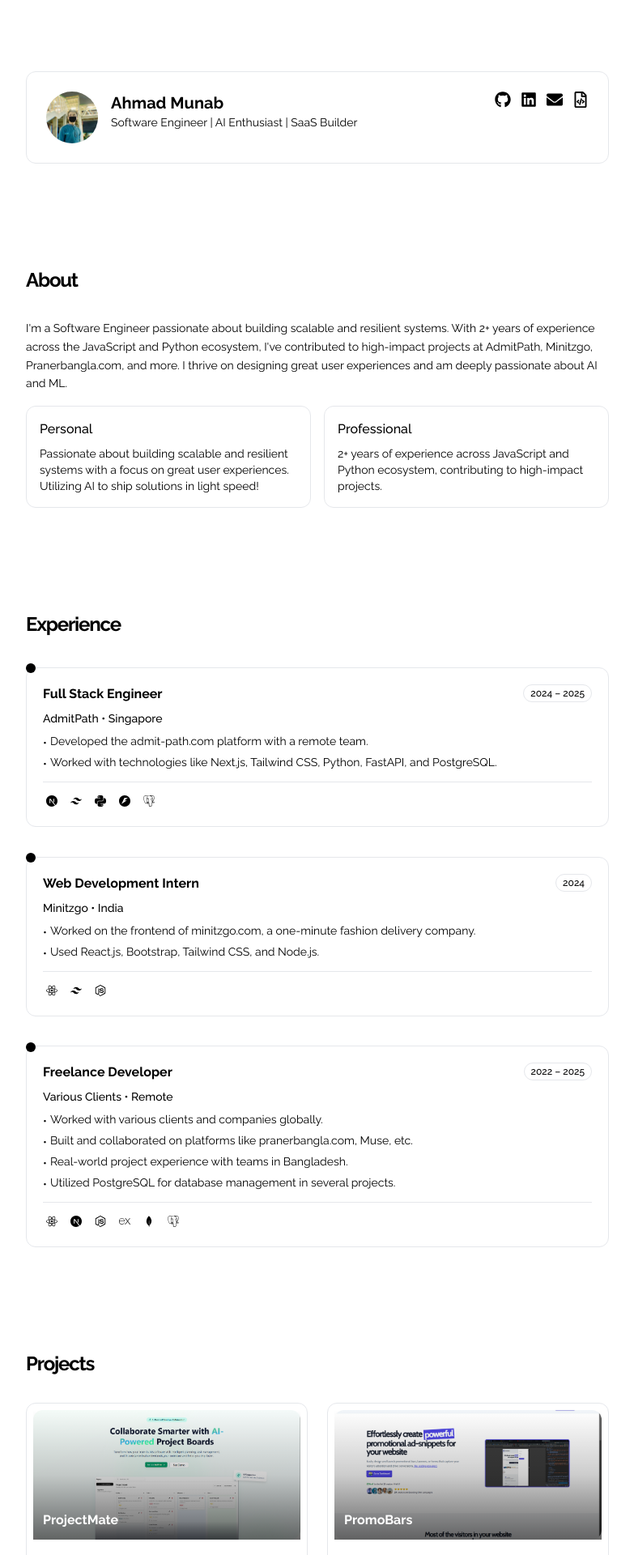
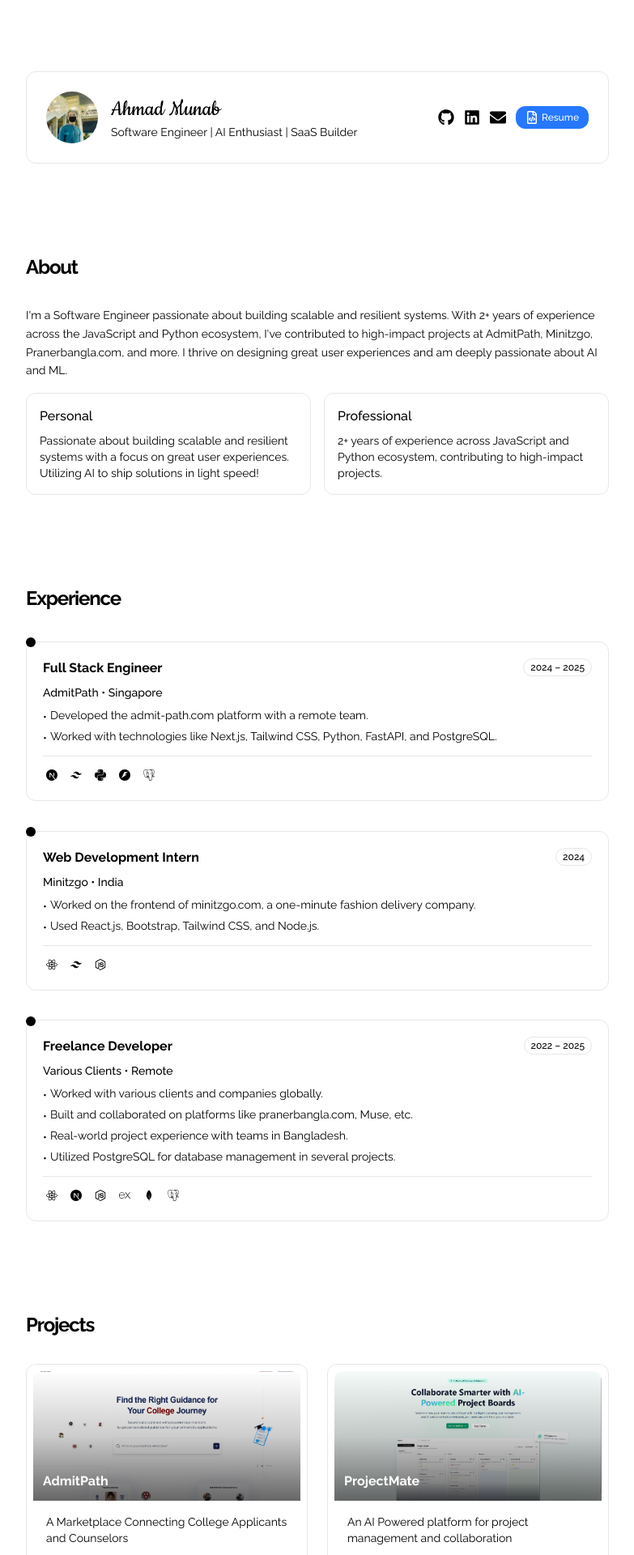
Before and after one commit to Ahmad-Munab/portfolio-v3, a Next.js app: page / in a window 1280 px wide. Shown: the part 40-1960 px from the top of the page at 81% size, without its empty margins (248-1031 px from the left). Built offline with nearby package versions, Linux system fonts and the light colour scheme.

Commit message:
fonts changed styles

```diff
--- a/src/app/page.tsx
+++ b/src/app/page.tsx
@@ -88,7 +88,7 @@ export default function Home() {
         ))}
       </div>
 
-      <main className="lg:py-32 sm:py-24 py-12 lg:space-y-32 sm:space-y-24 space-y-16">
+      <main className="lg:py-32 sm:py-24 py-12 lg:space-y-28 sm:space-y-24 space-y-16">
         <HeroSection />
         <AboutSection />
         <ExperienceSection />
--- a/src/components/footer.tsx
+++ b/src/components/footer.tsx
@@ -20,11 +20,11 @@ export function Footer() {
             viewport={{ once: true }}
             transition={{ duration: 0.5 }}
           >
-            Ahmad<span className="text-[#3b82f6]">.</span>
+            Ahmad<span className="text-[#3b82f6] text-2xl">.</span>
           </motion.h2>
 
           <motion.div
-            className="flex gap-3"
+            className="flex items-center gap-3"
             initial={{ opacity: 0, y: 20 }}
             whileInView={{ opacity: 1, y: 0 }}
             viewport={{ once: true }}
@@ -34,7 +34,7 @@ export function Footer() {
               href={about.social.github}
               target="_blank"
               rel="noopener noreferrer"
-              className="p-2 rounded-full hover:text-[#3b82f6] transition-colors"
+              className="rounded-full hover:text-[#3b82f6] transition-colors"
               whileHover={{ y: -2 }}
               whileTap={{ y: 0 }}
             >
@@ -44,7 +44,7 @@ export function Footer() {
               href={about.social.linkedin}
               target="_blank"
               rel="noopener noreferrer"
-              className="p-2 rounded-full hover:text-[#3b82f6] transition-colors"
+              className="rounded-full hover:text-[#3b82f6] transition-colors"
               whileHover={{ y: -2 }}
               whileTap={{ y: 0 }}
             >
@@ -52,7 +52,7 @@ export function Footer() {
             </motion.a>
             <motion.a
               href={`mailto:${about.email}`}
-              className="p-2 rounded-full hover:text-[#3b82f6] transition-colors"
+              className="rounded-full hover:text-[#3b82f6] transition-colors"
               whileHover={{ y: -2 }}
               whileTap={{ y: 0 }}
             >
@@ -61,11 +61,12 @@ export function Footer() {
             <motion.a
               href="/Resume.pdf"
               download
-              className="p-2 rounded-full hover:text-[#3b82f6] transition-colors"
+              className="flex items-center gap-1 px-3 py-1.5 bg-[#2578ff] text-white rounded-xl hover:bg-[#205fe7] transition-colors"
               whileHover={{ y: -2 }}
               whileTap={{ y: 0 }}
             >
               <FaRegFileCode size={16} />
+              <span className="text-xs font-medium">Resume</span>
             </motion.a>
           </motion.div>
         </div>
--- a/src/components/hero-section.tsx
+++ b/src/components/hero-section.tsx
@@ -7,6 +7,13 @@ import {
 } from "react-icons/fa";
 import { motion } from "framer-motion";
 import Image from "next/image";
+import { cn } from "@/lib/utils";
+import { Cookie } from "next/font/google";
+
+const CookieFont = Cookie({
+  weight: "400",
+  subsets: ["latin"],
+});
 
 export function HeroSection() {
   return (
@@ -24,7 +31,7 @@ export function HeroSection() {
             animate={{ opacity: 1, scale: 1 }}
             transition={{ delay: 0.2, duration: 0.5 }}
           >
-            <div className="flex flex-col sm:flex-row items-center sm:items-start gap-4">
+            <div className="flex flex-col sm:flex-row items-center gap-4">
               <div className="rounded-full overflow-hidden w-16 h-16">
                 <Image
                   src="/Picture.jpg"
@@ -34,11 +41,13 @@ export function HeroSection() {
                   height={64}
                 />
               </div>
-              <div className="text-center sm:text-left">
-                <h1 className="text-xl font-bold">{about.name}</h1>
+              <div className="text-center my-auto sm:text-left">
+                <h1 className={cn("text-3xl font-bold", CookieFont.className)}>
+                  {about.name}
+                </h1>
                 <p className="text-sm text-foreground/70">{about.title}</p>
               </div>
-              <div className="mt-4 sm:mt-0 sm:ml-auto flex gap-3">
+              <div className="mt-4 sm:mt-0 sm:ml-auto flex items-center gap-3">
                 <motion.a
                   href={about.social.github}
                   target="_blank"
@@ -70,11 +79,12 @@ export function HeroSection() {
                 <motion.a
                   href="/Resume.pdf"
                   download
-                  className="text-foreground/80 hover:text-[#3b82f6] transition-colors"
+                  className="flex items-center gap-1 px-3 py-1.5 bg-[#2578ff] text-white rounded-xl hover:bg-[#205fe7] transition-colors"
                   whileHover={{ y: -2 }}
                   whileTap={{ y: 0 }}
                 >
-                  <FaRegFileCode size={20} />
+                  <FaRegFileCode size={16} />
+                  <span className="text-xs font-medium">Resume</span>
                 </motion.a>
               </div>
             </div>
--- a/src/data/portfolio.ts
+++ b/src/data/portfolio.ts
@@ -26,6 +26,13 @@ import {
 } from "react-icons/si";
 
 export const projects = [
+  {
+    title: "AdmitPath",
+    url: "https://admit-path.com",
+    image: "/project-images/admit-path.png",
+    description: "A Marketplace Connecting College Applicants and Counselors",
+    tech: [SiNextdotjs, SiTailwindcss, SiPython, SiFastapi, SiPostgresql, SiSupabase],
+  },
   {
     title: "ProjectMate",
     url: "https://project-mate-develop.vercel.app",
@@ -113,19 +120,19 @@ export const skills = [
   {
     category: "Frontend",
     items: [
-      { name: "Next.js", icon: SiNextdotjs, color: "#000000" },
+      { name: "Next.js", icon: SiNextdotjs, color: "#FFFFFF" },
       { name: "React.js", icon: SiReact, color: "#61DAFB" },
       { name: "Tailwind CSS", icon: SiTailwindcss, color: "#06B6D4" },
       { name: "Bootstrap", icon: SiBootstrap, color: "#7952B3" },
-      { name: "shadcn UI", icon: LuComponent, color: "#000000" },
-      { name: "Aceternity UI", icon: MdAnimation, color: "#000000" }
+      { name: "shadcn UI", icon: LuComponent, color: "#FFFFFF" },
+      { name: "Aceternity UI", icon: MdAnimation, color: "#FFFFFF" }
     ]
   },
   {
     category: "Backend",
     items: [
       { name: "Node.js", icon: SiNodedotjs, color: "#339933" },
-      { name: "Express.js", icon: SiExpress, color: "#000000" },
+      { name: "Express.js", icon: SiExpress, color: "#339933" },
       { name: "FastAPI", icon: SiFastapi, color: "#009688" }
     ]
   },
@@ -143,14 +150,14 @@ export const skills = [
       { name: "Docker", icon: SiDocker, color: "#2496ED" },
       { name: "Cloudflare", icon: SiCloudflare, color: "#F38020" },
       { name: "Git", icon: SiGit, color: "#F05032" },
-      { name: "GitHub", icon: SiGithub, color: "#000000" }
+      { name: "GitHub", icon: SiGithub, color: "#FFFFFF" }
     ]
   },
   {
     category: "AI",
     items: [
-      { name: "Groq", icon: RiRobot2Line, color: "#000000" },
-      { name: "OpenAI", icon: SiOpenai, color: "#000000" }
+      { name: "Groq", icon: RiRobot2Line, color: "#FFFFFF" },
+      { name: "OpenAI", icon: SiOpenai, color: "#FFFFFF" }
     ]
   }
 ];
```
Also changed, not shown: public/project-images/admit-path.png (added).
